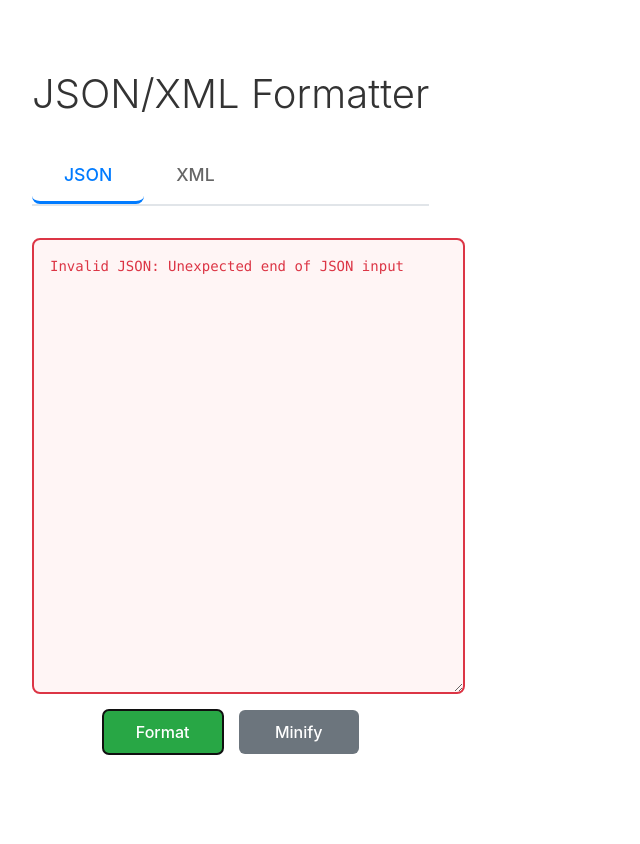
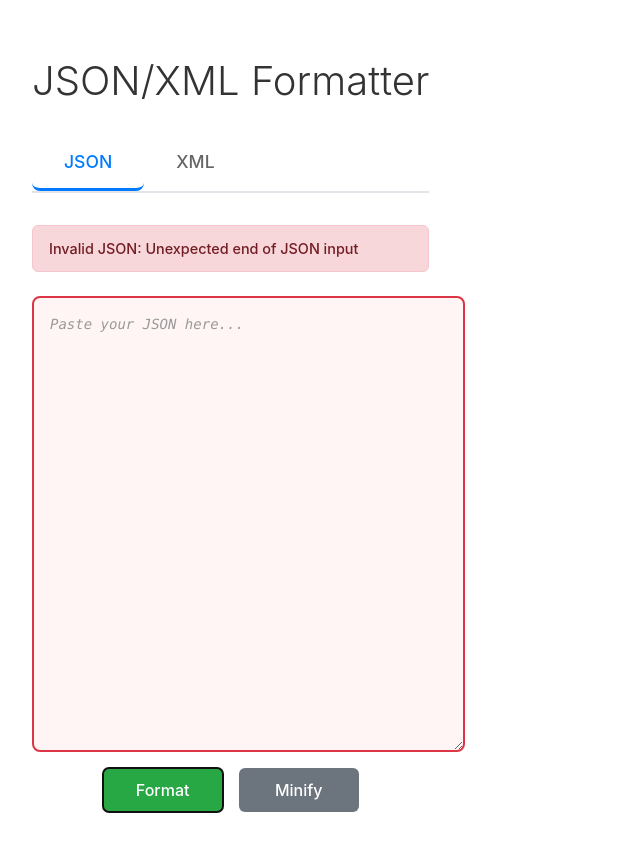
Before and after one commit to nabeelfarooqui98/formatter-json-xml, a React (Vite) app: page / in a window 1280 px wide. Both pictures are taken after a click on the button "Format". Shown: the whole page, without its empty margins (0-640 px from the left). Before the commit the page ends 800 px from the top, so only its background shows below. Built offline with nearby package versions, Linux system fonts and the light colour scheme.

Commit message:
Add error message display in App component with corresponding styling

```diff
--- a/src/App.css
+++ b/src/App.css
@@ -50,6 +50,17 @@
   display: flex;
   flex-direction: column;
   gap: 1rem;
+}
+
+.error-message {
+  background-color: #f8d7da;
+  color: #721c24;
+  padding: 0.75rem 1rem;
+  border: 1px solid #f5c6cb;
+  border-radius: 6px;
+  font-size: 0.9rem;
+  font-weight: 500;
+  margin-bottom: 0.5rem;
 }
 
 .json-textarea {
--- a/src/App.tsx
+++ b/src/App.tsx
@@ -57,9 +57,14 @@ function App() {
       <div className="tab-content">
         {activeTab === 'json' && (
           <div className="json-tab">
+            {error && (
+              <div className="error-message">
+                {error}
+              </div>
+            )}
             <textarea
               className={`json-textarea ${error ? 'error' : ''}`}
-              value={error || jsonInput}
+              value={jsonInput}
               onChange={(e) => handleJsonChange(e.target.value)}
               placeholder="Paste your JSON here..."
               rows={20}
```
